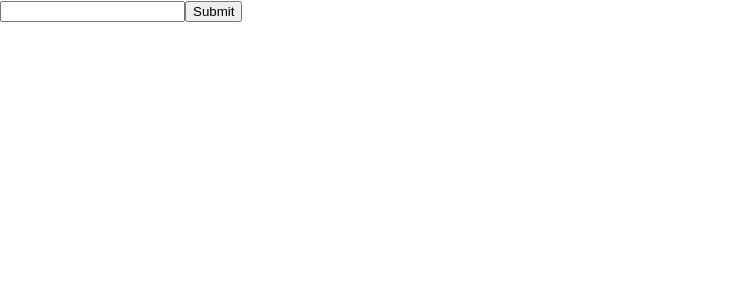
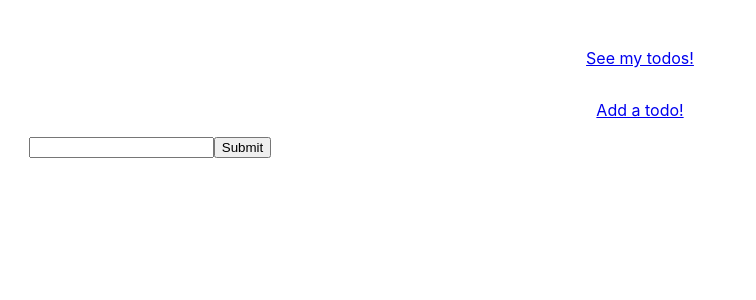
Before and after one commit to geomC/udemyawd-react-redux-todos, a React (Create React App) app: page /todos/new in a window 1280 px wide. Shown: the top 300 px of the page, without its empty margins (0-756 px from the left). Built offline with nearby package versions, Linux system fonts and the light colour scheme.

Commit message:
use react router, use todoList as container containing the form

```diff
--- a/package.json
+++ b/package.json
@@ -6,6 +6,7 @@
     "react": "^16.5.2",
     "react-dom": "^16.5.2",
     "react-redux": "^5.0.7",
+    "react-router-dom": "^4.3.1",
     "react-scripts": "2.0.5",
     "redux": "^4.0.1"
   },
--- a/src/App.css
+++ b/src/App.css
@@ -1,5 +1,17 @@
 .App {
   text-align: center;
+  margin-top: 2em;
+  display: flex;
+  flex-direction: column;
+}
+
+.App form {
+  width: 300px;
+  justify-content: center;
+}
+
+.App ul {
+  width: 300px;
 }
 
 .App-logo {
--- a/src/App.js
+++ b/src/App.js
@@ -1,14 +1,22 @@
 import React, { Component } from 'react';
 import TodoList from './TodoList';
 import TodoForm from './TodoForm';
-
+import './App.css';
+import { Link, Route, Redirect } from 'react-router-dom';
 
 class App extends Component {
   render() {
     return (
       <div className="App">
-        <TodoForm/>
-       <TodoList/>
+        <p>
+            <Link to="/todos">See my todos!</Link>
+        </p>
+          <p>
+              <Link to="/todos/new">Add a todo!</Link>
+          </p>
+          {/* "Outlet" for todolist with forwarding, when index route is called */}
+          <Route path="/todos" component={TodoList}></Route>
+          <Route exact path="/" render={() => <Redirect to="/todos"/>}/>
       </div>
     );
   }
--- a/src/TodoForm.js
+++ b/src/TodoForm.js
@@ -1,8 +1,6 @@
 import React, {Component} from 'react';
-import {connect} from 'react-redux';
-import {addTodo} from './actionCreators'
 
-class TodoForm extends Component {
+export default class TodoForm extends Component {
     constructor(props) {
         super(props);
         this.defaultState ={
@@ -12,6 +10,13 @@ class TodoForm extends Component {
 
         this.updateFormVal = this.updateFormVal.bind(this);
         this.handleSubmit = this.handleSubmit.bind(this);
+    }
+
+    handleSubmit(e) {
+        e.preventDefault();
+        this.props.handleSubmit(this.state.formVal);
+        e.target.reset();
+        this.props.history.push("/todos");
     }
 
     render() {
@@ -34,17 +39,4 @@ class TodoForm extends Component {
             formVal: e.target.value
         })
     }
-
-    handleSubmit(e) {
-        e.preventDefault();
-        this.props.submitTodo(this.state.formVal);
-        this.setState(this.defaultState)
-    }
-
 }
-
-
-
-
-
-export default connect(null, {submitTodo: addTodo})(TodoForm)
--- a/src/TodoList.js
+++ b/src/TodoList.js
@@ -1,11 +1,21 @@
 import React, {Component} from 'react';
 import Todo from './Todo';
 import {connect} from 'react-redux'
-import {removeTodo} from './actionCreators'
+import {addTodo, removeTodo} from './actionCreators'
+import TodoForm from './TodoForm'
+import { Route } from "react-router-dom";
 
 class TodoList extends Component {
     constructor(props) {
         super(props);
+        this.handleSubmit = this.handleSubmit.bind(this);
+    }
+
+    handleSubmit(val) {
+        this.props.addTodo(val);
+    }
+    removeTodo(id) {
+        this.props.removeTodo(id);
     }
 
     render() {
@@ -13,9 +23,18 @@ class TodoList extends Component {
                                                                 task={todo.task}
                                                                 key={index}/>);
         return (
-            <ul>
-                {todos}
-            </ul>
+            <div>
+                {/*"Outlet" that shows list when in /todos route and form when in /todos/new*/}
+                <Route
+                    path="/todos/new"
+                    component={props => (
+                        <TodoForm
+                            {...props} // passes down route props
+                            handleSubmit={this.handleSubmit} />
+                    )}
+                />
+                <Route exact path="/todos" component={() => <ul>{todos}</ul>} />
+            </div>
         )
     }
 
@@ -30,4 +49,4 @@ const mapStateToProps = reduxState => (
     });
 
 
-export default connect(mapStateToProps, {removeTodo})(TodoList)
+export default connect(mapStateToProps, {addTodo, removeTodo})(TodoList)
--- a/src/index.js
+++ b/src/index.js
@@ -4,7 +4,8 @@ import './index.css';
 import App from './App';
 import * as serviceWorker from './serviceWorker';
 import { createStore } from 'redux';
-import {Provider} from 'react-redux'
+import {Provider} from 'react-redux';
+import { BrowserRouter as Router } from 'react-router-dom';
 
 import rootReducer from './rootReducer';
 
@@ -13,7 +14,9 @@ const store = createStore(rootReducer,
 
 ReactDOM.render(
     <Provider store={store}>
+        <Router>
          <App />
+        </Router>
     </Provider>,
     document.getElementById('root')
 );
```
Also changed, not shown: 1 other file (tests, documents, lock files or other folders).
